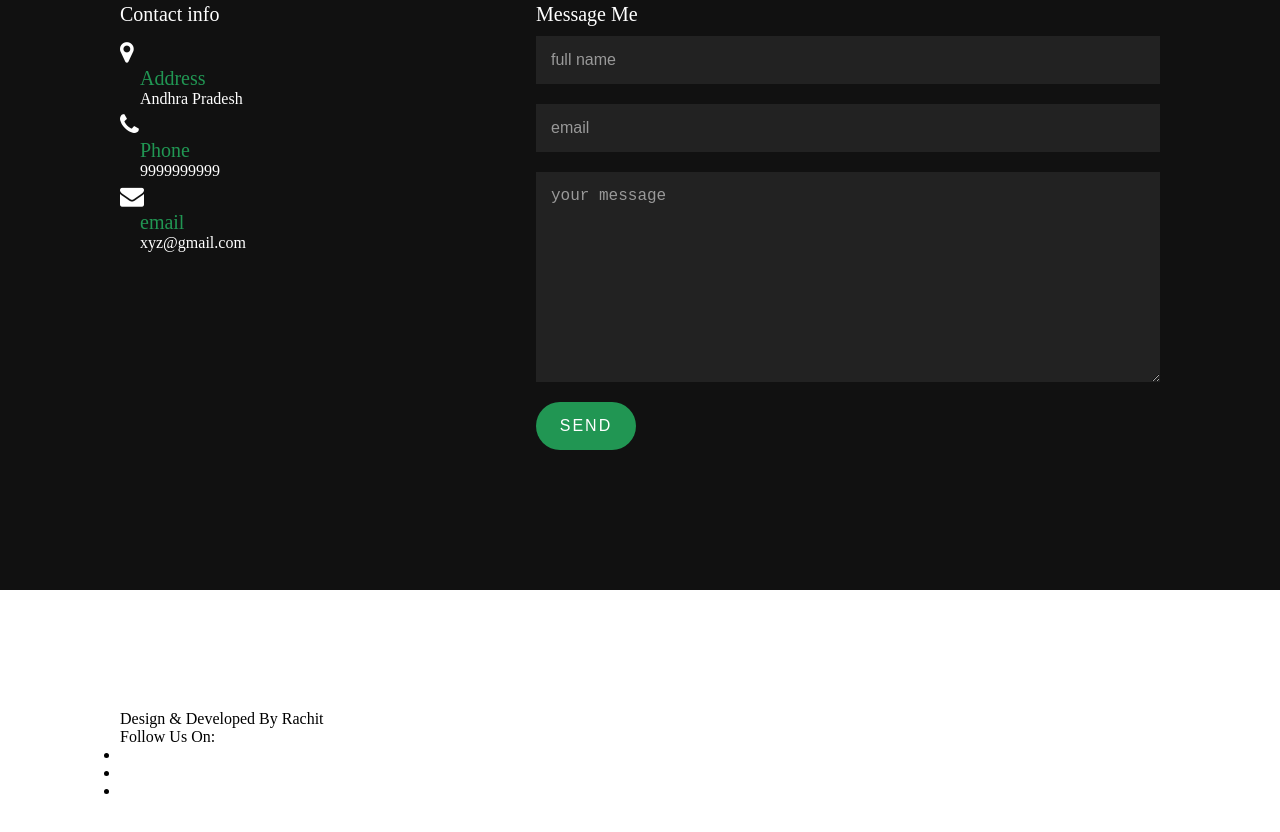
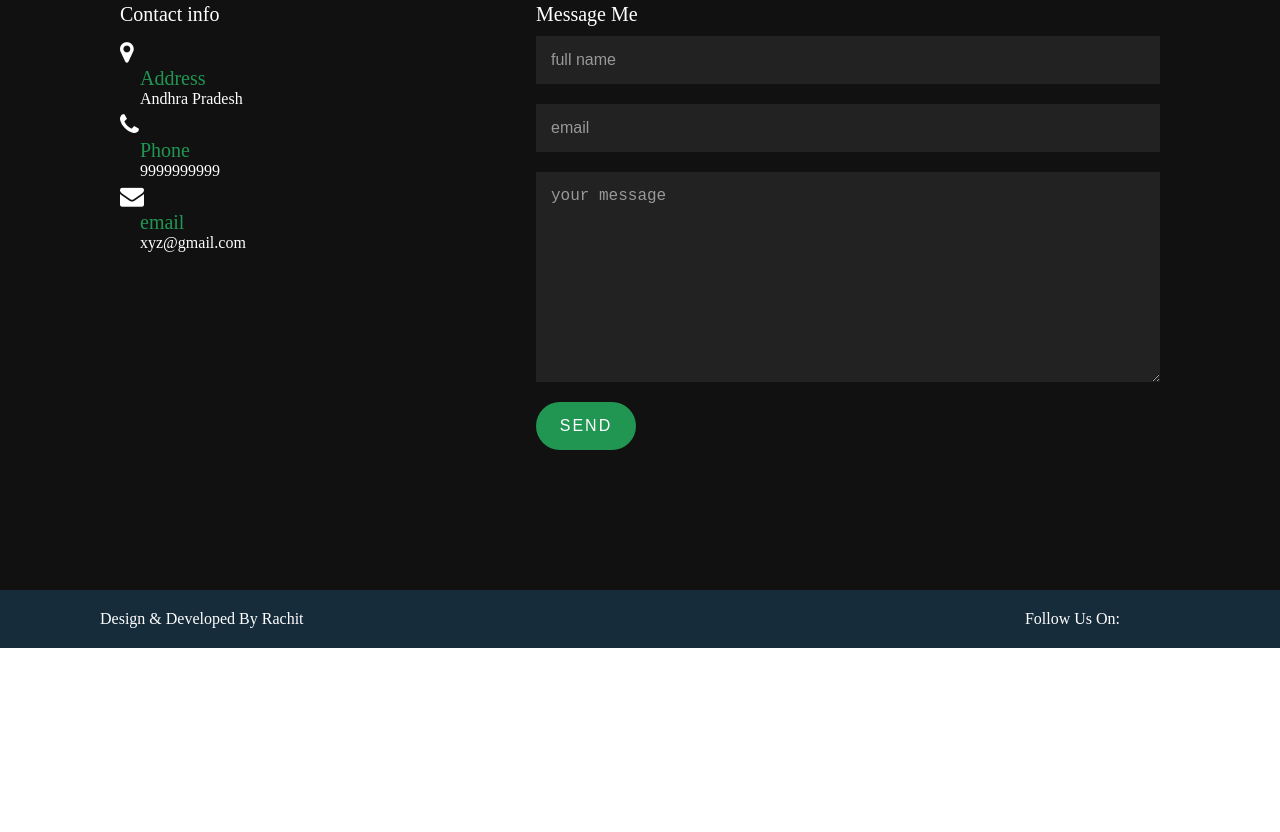
Before and after one commit to rachit260499/client_portfolio, a plain HTML site: page index.html in a window 1280 px wide. Shown: the part 3055-3887 px from the top of the page. After the commit the page ends 3703 px from the top, so only its background shows below. Drawn offline with Linux system fonts and the light colour scheme.

Commit message:
Update style.css

```diff
--- a/style.css
+++ b/style.css
@@ -255,6 +255,36 @@ img{
     color: #219653;
     margin-bottom: 0;
 }
+.footer{
+    background:#162c3b;
+    padding: 20px 100px;
+    display: flex;
+    justify-content: space-between;
+    align-items: center;
+}
+.footer p{
+    color: #fff;
+}
+.footer ul{
+    display: flex;
+    justify-content: center;
+    align-items: center;
+}
+.footer ul li{
+    list-style: none;
+
+}
+.footer ul li a{
+    text-decoration: none;
+    display: inline-block;
+    margin: 0px 10px;
+
+}
+.footer ul li a img
+{
+    filter:invert(1) ;
+    max-width: 20px;
+}
 
 
 @media(max-width: 991px){
```
